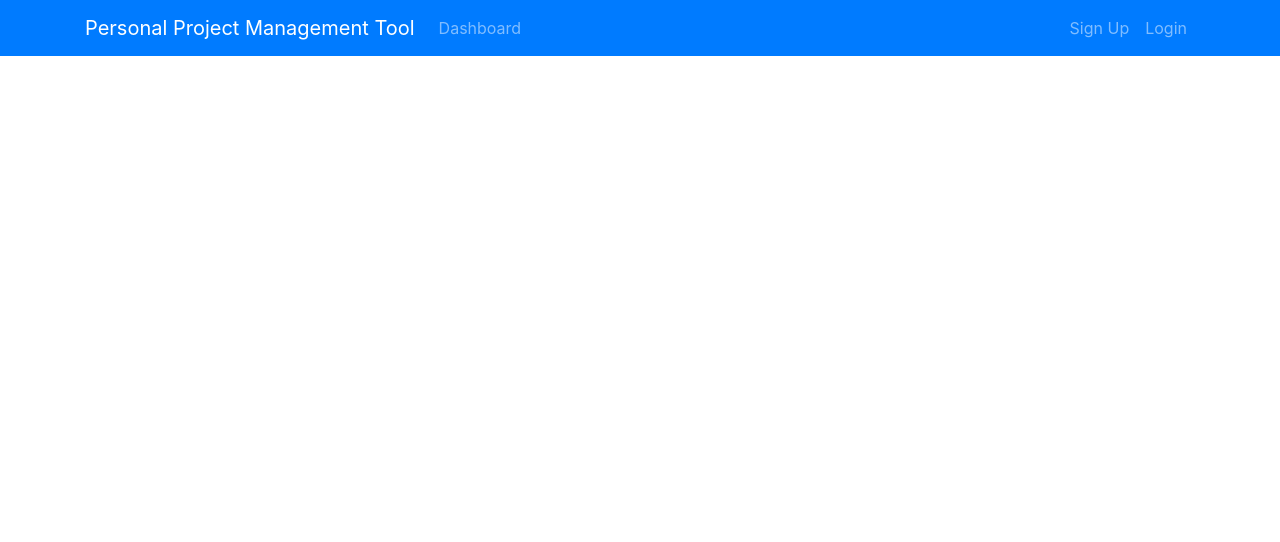
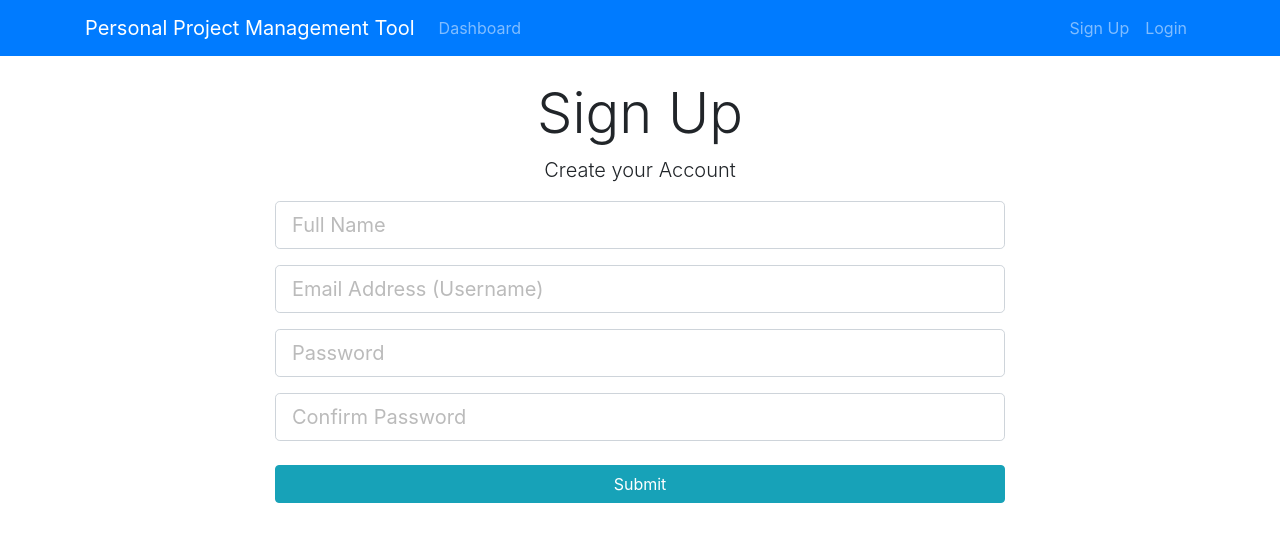
Before and after one commit to rtothaoss/KanbanTool, a React (Create React App) app in the folder kanban-react-client/: page /register in a window 1280 px wide. Shown: the top 542 px of the page. Built offline with nearby package versions, Linux system fonts and the light colour scheme.

Commit message:
added user registration with validation

```diff
--- a/kanban-react-client/src/App.js
+++ b/kanban-react-client/src/App.js
@@ -6,9 +6,12 @@ import './App.css';
 import "bootstrap/dist/css/bootstrap.min.css";
 import AddProject from './components/project/AddProject';
 import UpdateProject from './components/project/UpdateProject';
-import ProjectBoard from './components/projectBoard/ProjectBoard'
-import AddProjectTask from './components/projectBoard/projectTasks/AddProjectTask'
-import UpdateProjectTask from './components/projectBoard/projectTasks/UpdateProjectTask'
+import ProjectBoard from './components/projectBoard/ProjectBoard';
+import AddProjectTask from './components/projectBoard/projectTasks/AddProjectTask';
+import UpdateProjectTask from './components/projectBoard/projectTasks/UpdateProjectTask';
+import Landing from './components/layout/Landing';
+import Register from './components/userManagement/Register';
+import Login from './components/userManagement/Login';
 import noMatch from './components/project/noMatch';
 
 function App() {
@@ -16,6 +19,13 @@ function App() {
     <Router>
       <div className="App">
         <Header />
+
+        <Route exact path='/' component={Landing} />
+        <Route exact path='/register' component={Register} />
+        <Route exact path='/login' component={Login} />
+
+
+
         <Route exact path='/dashboard' component={Dashboard} />
         <Route exact path='/addProject' component={AddProject} />
         <Route exact path='/updateProject/:id' component={UpdateProject} />
--- a/kanban-react-client/src/components/userManagement/Register.js
+++ b/kanban-react-client/src/components/userManagement/Register.js
@@ -1,7 +1,47 @@
 import React, { Component } from "react";
+import * as actions from '../../store/actions';
+import PropTypes from 'prop-types';
+import { connect } from 'react-redux';
+import classnames from 'classnames';
 
 class Register extends Component {
+
+  state = {
+    username: '',
+    fullName:'',
+    password:'',
+    confirmPassword:'',
+    errors: {}
+  }
+
+  componentWillReceiveProps(nextProps) {
+    if(nextProps.errors) {
+      this.setState({errors: nextProps.errors})
+    }
+  }
+
+  onChangeHandler = (e) => {
+    const { name, value } = e.target;
+    this.setState({
+        [name]: value
+    })
+}
+
+onSubmitHandler = (e) => {
+  e.preventDefault()
+  const newUser = {
+      username: this.state.username,
+      fullName: this.state.fullName,
+      password: this.state.password,
+      confirmPassword: this.state.confirmPassword,
+  }
+  this.props.createNewUser(newUser, this.props.history)
+}
+
   render() {
+
+    const { errors } = this.state
+
     return (
       <div className="register">
         <div className="container">
@@ -9,39 +49,68 @@ class Register extends Component {
             <div className="col-md-8 m-auto">
               <h1 className="display-4 text-center">Sign Up</h1>
               <p className="lead text-center">Create your Account</p>
-              <form action="create-profile.html">
+              <form action="create-profile.html" onSubmit={this.onSubmitHandler}>
                 <div className="form-group">
                   <input
                     type="text"
-                    className="form-control form-control-lg"
-                    placeholder="Name"
-                    name="name"
-                    required
+                    className={classnames("form-control form-control-lg", {
+                      "is-invalid": errors.fullName
+                    })}
+                    placeholder="Full Name"
+                    name="fullName"
+                    value={this.state.fullName}
+                    onChange={this.onChangeHandler}
                   />
+                    {errors.fullName && (
+                    <div className="invalid-feedback">{errors.fullName}</div>
+                  )}
                 </div>
                 <div className="form-group">
                   <input
                     type="email"
-                    className="form-control form-control-lg"
-                    placeholder="Email Address"
-                    name="email"
+                    className={classnames("form-control form-control-lg", {
+                      "is-invalid": errors.username
+                    })}
+                    placeholder="Email Address (Username)"
+                    name="username"
+                    value={this.state.username}
+                    onChange={this.onChangeHandler}
                   />
+                  {errors.username && (
+                    <div className="invalid-feedback">{errors.username}</div>
+                  )}
                 </div>
                 <div className="form-group">
                   <input
                     type="password"
-                    className="form-control form-control-lg"
+                    className={classnames("form-control form-control-lg", {
+                      "is-invalid": errors.password
+                    })}
                     placeholder="Password"
                     name="password"
+                    value={this.state.password}
+                    onChange={this.onChangeHandler}
                   />
+                  {errors.password && (
+                    <div className="invalid-feedback">{errors.password}</div>
+                  )}
                 </div>
                 <div className="form-group">
                   <input
                     type="password"
-                    className="form-control form-control-lg"
+                    className={classnames("form-control form-control-lg", {
+                      "is-invalid": errors.confirmPassword
+                    })}
                     placeholder="Confirm Password"
-                    name="password2"
+                    name="confirmPassword"
+                    value={this.state.confirmPassword}
+                    onChange={this.onChangeHandler}
                   />
+                  {errors.confirmPassword && (
+                    <div className="invalid-feedback">
+                      {errors.confirmPassword}
+                    </div>
+                  )}
                 </div>
                 <input type="submit" className="btn btn-info btn-block mt-4" />
               </form>
@@ -52,4 +121,21 @@ class Register extends Component {
     );
   }
 }
-export default Register;
+
+
+const mapStateToProps = state => {
+  return {
+    errors: state.errors.errors
+  }
+}
+
+const mapDispatchToProps = dispatch => {
+  return {
+      createNewUser: (newUser, history) => dispatch(actions.createNewUser(newUser, history))
+  }
+}
+
+
+
+
+export default connect(mapStateToProps, mapDispatchToProps)(Register);
--- a/kanban-react-client/src/store/actions/actionTypes.js
+++ b/kanban-react-client/src/store/actions/actionTypes.js
@@ -7,3 +7,5 @@ export const DELETE_PROJECT = 'DELETE_PROJECT';
 export const GET_BACKLOG = 'GET_BACKLOG';
 export const GET_PROJECT_TASK = 'GET_PROJECT_TASK';
 export const DELETE_PROJECT_TASK = 'DELETE_PROJECT_TASK';
+
+export const SET_CURRENT_USER = 'SET_CURRENT_USER';
--- a/kanban-react-client/src/store/actions/index.js
+++ b/kanban-react-client/src/store/actions/index.js
@@ -1,2 +1,3 @@
 export { createProject, getProjects, getProject, updateProject, deleteProject } from './projectActions'
 export { addProjectTask, getBacklog, getProjectTask, updateProjectTask, deleteProjectTask } from './backlogActions'
+export { createNewUser } from './securityActions'
--- /dev/null
+++ b/kanban-react-client/src/store/actions/securityActions.js
@@ -0,0 +1,20 @@
+import axios from 'axios';
+import * as actionTypes from './actionTypes';
+
+export const createNewUser = (newUser, history) => {
+    return async dispatch => {
+        try {
+            await axios.post('/api/users/register', newUser)
+            history.push('/login')
+            dispatch({
+                type: actionTypes.GET_ERRORS,
+                payload: {}
+            })
+        } catch(err) {
+            dispatch({
+                type: actionTypes.GET_ERRORS,
+                payload: err.response.data
+            })
+        }
+    }
+}
```
